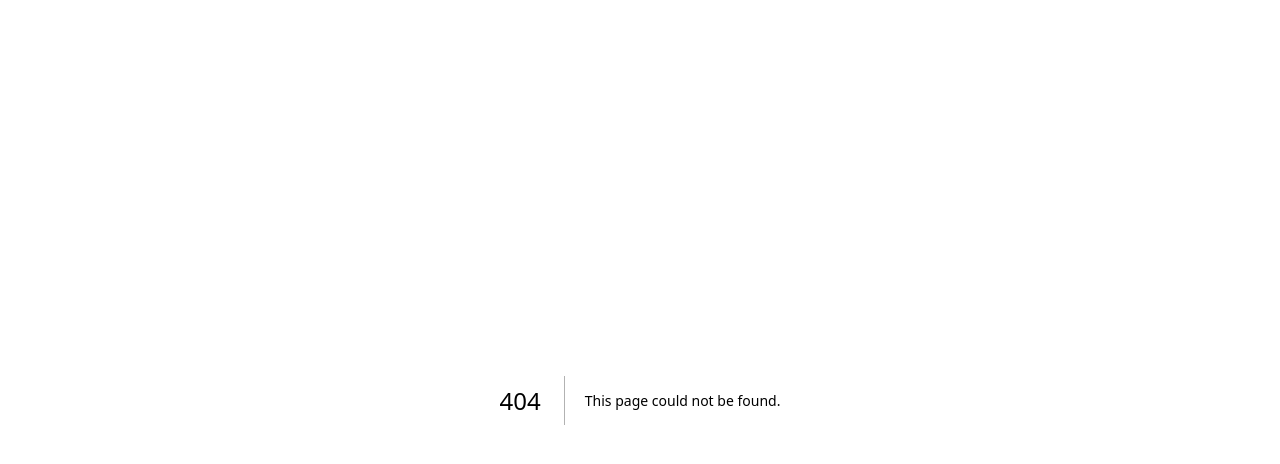
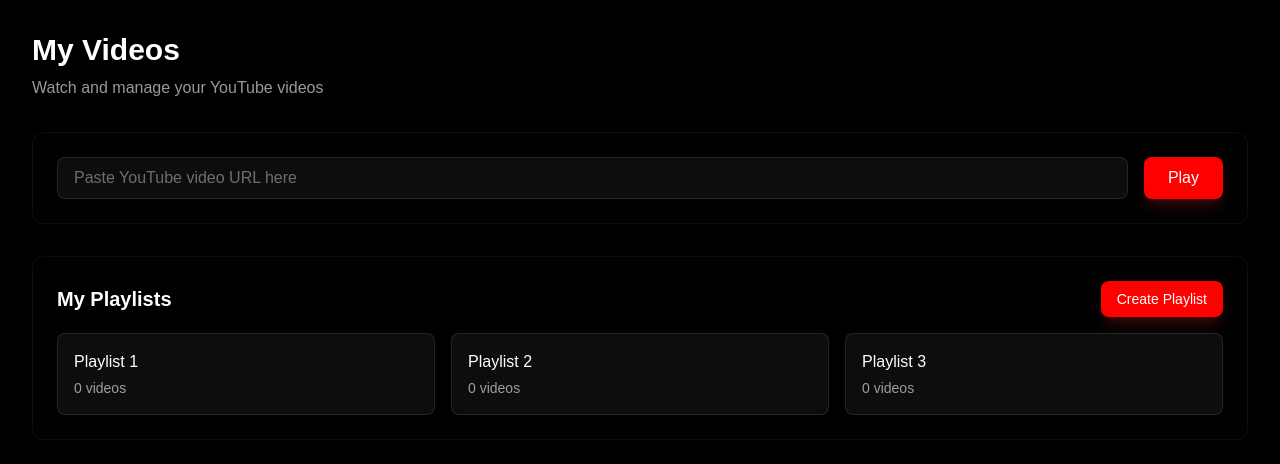
Before and after one commit to chistym17/YouTrackr, a Next.js app: page /my-videos in a window 1280 px wide. Before the commit this address had no page. Shown: the top 464 px of the page. Built offline with nearby package versions, Linux system fonts and the light colour scheme.

Commit message:
my-videos page added

```diff
--- a/package.json
+++ b/package.json
@@ -16,7 +16,8 @@
     "framer-motion": "^12.15.0",
     "next": "15.3.2",
     "react": "^19.0.0",
-    "react-dom": "^19.0.0"
+    "react-dom": "^19.0.0",
+    "react-youtube": "^10.1.0"
   },
   "devDependencies": {
     "@tailwindcss/postcss": "^4",
--- /dev/null
+++ b/src/app/my-videos/page.tsx
@@ -0,0 +1,39 @@
+'use client';
+
+import { useState } from 'react';
+import VideoInput from '@/components/videos/VideoInput';
+import VideoPlayer from '@/components/videos/VideoPlayer';
+import PlaylistSection from '@/components/videos/PlaylistSection';
+
+export default function MyVideosPage() {
+  const [videoUrl, setVideoUrl] = useState('');
+  const [isPlaying, setIsPlaying] = useState(false);
+
+  const handlePlayVideo = (e: React.FormEvent) => {
+    e.preventDefault();
+    if (videoUrl) {
+      setIsPlaying(true);
+    }
+  };
+
+  return (
+    <div className="min-h-screen bg-black">
+      <div className="max-w-7xl mx-auto px-4 sm:px-6 lg:px-8 py-8 space-y-8">
+        <div>
+          <h1 className="text-3xl font-bold text-white">My Videos</h1>
+          <p className="text-white/60 mt-2">Watch and manage your YouTube videos</p>
+        </div>
+
+        <VideoInput
+          videoUrl={videoUrl}
+          onVideoUrlChange={setVideoUrl}
+          onPlay={handlePlayVideo}
+        />
+
+        {isPlaying && <VideoPlayer videoUrl={videoUrl} />}
+
+        <PlaylistSection />
+      </div>
+    </div>
+  );
+}
```
Also changed, not shown: 1 other file (tests, documents, lock files or other folders).
